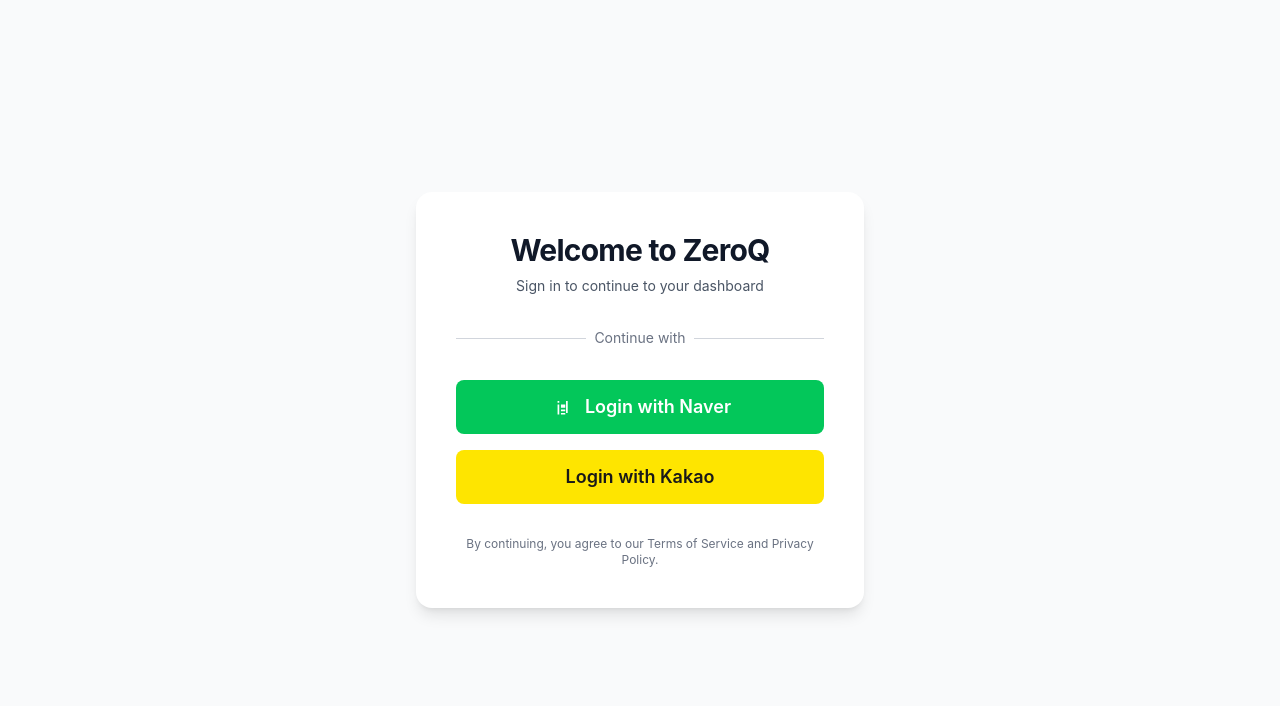
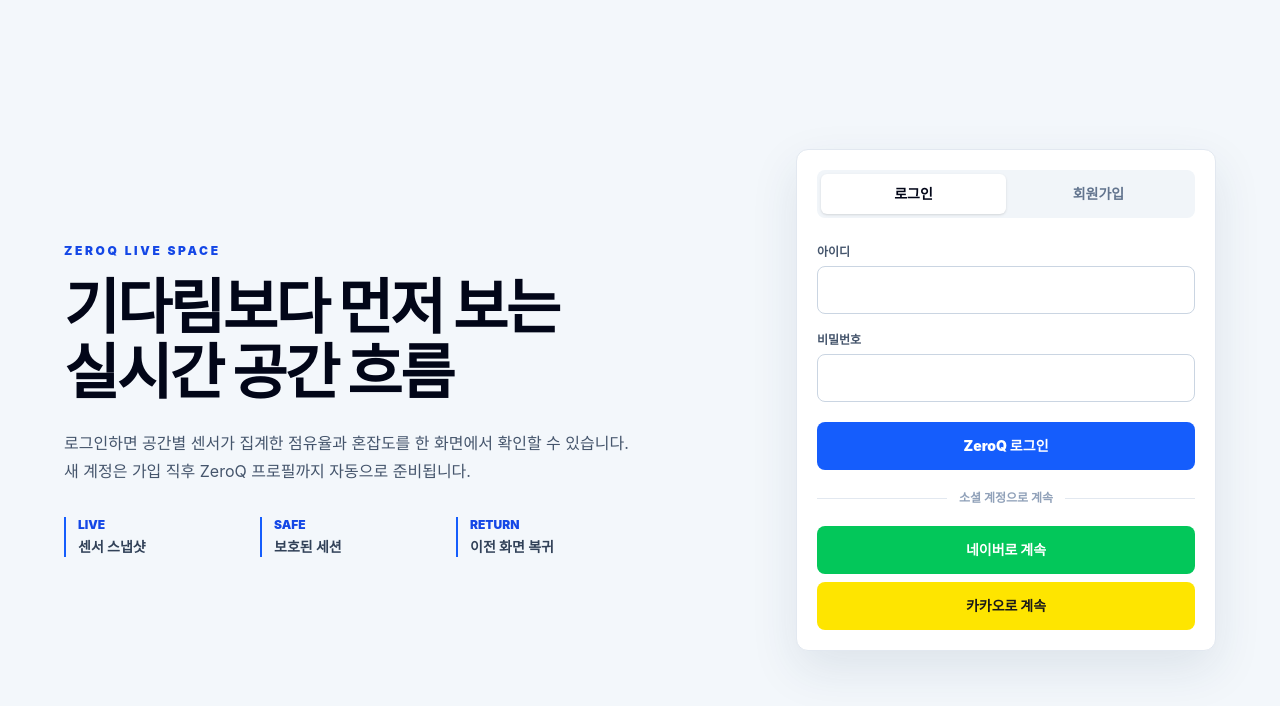
Before and after one commit to kd2675/zeroq-front-service, a Next.js app: page /login in a window 1280 px wide. Shown: the top 706 px of the page. Built offline with nearby package versions, Linux system fonts and the light colour scheme; no server answers.

Commit message:
feat: 사용자 로그인과 인증 복귀 흐름 통합

```diff
--- a/app/components/AuthWatcher.tsx
+++ b/app/components/AuthWatcher.tsx
@@ -3,7 +3,7 @@
 import { useEffect } from "react";
 import { usePathname, useRouter } from "next/navigation";
 import { onAuthExpired } from "@/app/lib/authEvents";
-import { currentBrowserPath, rememberOAuthNextPath } from "@/app/lib/authRouting";
+import { buildLoginPath, currentBrowserPath } from "@/app/lib/authRouting";
 
 export default function AuthWatcher() {
   const router = useRouter();
@@ -14,8 +14,7 @@
       if (pathname === "/login" || pathname === "/auth/callback") {
         return;
       }
-      rememberOAuthNextPath(currentBrowserPath());
-      router.push("/login?expired=1");
+      router.push(buildLoginPath(currentBrowserPath(), true));
     });
 
     return () => {
--- a/app/login/page.tsx
+++ b/app/login/page.tsx
@@ -1,132 +1,276 @@
-'use client';
+"use client";
 
-import { Suspense, useEffect, useState } from 'react';
-import { useSearchParams, useRouter } from 'next/navigation';
-import Image from 'next/image';
-import {
-  isUserRole,
-  logout,
-} from '@/app/lib/auth';
-import useAuthSession from '@/app/hooks/useAuthSession';
-import { consumeOAuthNextPath, rememberOAuthNextPath } from '@/app/lib/authRouting';
+import { Suspense, useEffect, useMemo, useState } from "react";
+import { useRouter, useSearchParams } from "next/navigation";
 
-const GATEWAY_BASE_URL = process.env.NEXT_PUBLIC_API_URL || 'http://localhost:8080';
+import useAuthSession from "@/app/hooks/useAuthSession";
+import { isUserRole, login, logout, signup } from "@/app/lib/auth";
+import { API_BASE } from "@/app/lib/api";
+import { rememberOAuthNextPath, sanitizeAuthNextPath } from "@/app/lib/authRouting";
+import { initializeProfile } from "@/app/lib/profile";
+
+type LoginMode = "login" | "signup";
 
 function LoginPageContent() {
+  const router = useRouter();
   const searchParams = useSearchParams();
-  const router = useRouter();
-  const expired = searchParams.get("expired") === "1";
-  const oauthError = searchParams.get("error");
-  const loginError = searchParams.get("loginError");
-  const [error, setError] = useState<string | null>(null);
   const { authStatus, isHydrated, user } = useAuthSession();
-  const queryError = oauthError || loginError ? resolveLoginError(loginError) : null;
-  const isProcessing = !queryError && (!isHydrated || authStatus === "unknown" || authStatus === "in");
+  const [mode, setMode] = useState<LoginMode>("login");
+  const [username, setUsername] = useState("");
+  const [password, setPassword] = useState("");
+  const [email, setEmail] = useState("");
+  const [message, setMessage] = useState<string | null>(null);
+  const [isSubmitting, setIsSubmitting] = useState(false);
+  const nextPath = useMemo(
+    () => sanitizeAuthNextPath(searchParams.get("next")),
+    [searchParams],
+  );
+  const queryMessage = resolveQueryMessage(searchParams);
 
   useEffect(() => {
-    if (queryError) {
-      return;
-    }
-    if (!isHydrated || authStatus === "unknown" || authStatus === "out") {
+    if (isSubmitting || !isHydrated || authStatus === "unknown" || authStatus === "out") {
       return;
     }
     if (!isUserRole(user?.role)) {
-      void logout().finally(() => {
-        setError("ZeroQ 서비스는 USER 계정만 로그인할 수 있습니다.");
-      });
+      void logout().finally(() => setMessage("ZeroQ 서비스는 USER 계정만 로그인할 수 있습니다."));
       return;
     }
-    router.replace(consumeOAuthNextPath());
-  }, [authStatus, isHydrated, queryError, router, user?.role]);
+    router.replace(nextPath);
+  }, [authStatus, isHydrated, isSubmitting, nextPath, router, user?.role]);
 
-  const handleNaverLogin = () => {
-    rememberOAuthNextPath("/");
-    window.location.replace(`${GATEWAY_BASE_URL}/oauth2/authorize/naver-zeroq-service`);
+  const handleSubmit = async (event: React.FormEvent<HTMLFormElement>) => {
+    event.preventDefault();
+    setMessage(null);
+
+    const normalizedUsername = username.trim();
+    const normalizedEmail = email.trim();
+    const validationMessage = validateForm(mode, normalizedUsername, password, normalizedEmail);
+    if (validationMessage) {
+      setMessage(validationMessage);
+      return;
+    }
+
+    setIsSubmitting(true);
+    try {
+      if (mode === "signup") {
+        const signupResult = await signup(normalizedUsername, password, normalizedEmail);
+        if (!signupResult.ok) {
+          setMessage(signupResult.message ?? "회원가입에 실패했습니다. 입력값 또는 중복 계정을 확인해 주세요.");
+          return;
+        }
+      }
+
+      const loginResult = await login(normalizedUsername, password);
+      if (!loginResult.ok || !loginResult.token) {
+        setMessage(loginResult.message ?? "로그인에 실패했습니다.");
+        return;
+      }
+      if (!isUserRole(loginResult.user?.role)) {
+        await logout();
+        setMessage("ZeroQ 서비스는 USER 계정만 로그인할 수 있습니다.");
+        return;
+      }
+
+      const profileResult = await initializeProfile(loginResult.token);
+      if (profileResult.error) {
+        await logout();
+        setMessage("프로필을 준비하지 못했습니다. 다시 로그인해 주세요.");
+        return;
+      }
+      router.replace(nextPath);
+    } catch (error) {
+      setMessage(error instanceof Error ? error.message : "로그인 처리 중 오류가 발생했습니다.");
+    } finally {
+      setIsSubmitting(false);
+    }
   };
 
-  const handleKakaoLogin = () => {
-    rememberOAuthNextPath("/");
-    window.location.replace(`${GATEWAY_BASE_URL}/oauth2/authorize/kakao-zeroq-service`);
+  const startOAuthLogin = (provider: "naver-zeroq-service" | "kakao-zeroq-service") => {
+    rememberOAuthNextPath(nextPath);
+    window.location.replace(`${API_BASE}/oauth2/authorize/${provider}`);
   };
 
-  if (isProcessing) {
-    return (
-      <main className="grid min-h-screen place-items-center bg-gray-50 px-4 dark:bg-gray-900" aria-live="polite">
-        <section className="text-center">
-          <span className="mx-auto block size-8 animate-spin rounded-full border-2 border-gray-300 border-t-blue-600" aria-hidden="true" />
-          <p className="mt-4 text-sm text-gray-600 dark:text-gray-300">로그인 상태를 확인하고 있습니다.</p>
-        </section>
-      </main>
-    );
+  if (!isHydrated || authStatus === "unknown" || (authStatus === "in" && !isSubmitting)) {
+    return <LoginProgress />;
   }
 
   return (
-    <div className="flex min-h-screen flex-col items-center justify-center bg-gray-50 dark:bg-gray-900">
-      <div className="w-full max-w-md space-y-8 rounded-2xl bg-white p-8 shadow-lg dark:bg-gray-800 md:p-10">
-
-        <div className="text-center">
-          <h1 className="text-3xl font-bold tracking-tight text-gray-900 dark:text-white">
-            Welcome to ZeroQ
+    <main className="min-h-screen bg-[#f3f7fb] px-5 py-8 text-slate-950">
+      <section className="mx-auto grid min-h-[calc(100vh-4rem)] w-full max-w-6xl items-center gap-10 lg:grid-cols-[1fr_420px]">
+        <div className="max-w-2xl">
+          <p className="text-xs font-black tracking-[0.22em] text-blue-700">ZEROQ LIVE SPACE</p>
+          <h1 className="mt-4 break-keep text-4xl font-black leading-[1.08] tracking-[-0.04em] md:text-6xl">
+            기다림보다 먼저 보는
+            <br />실시간 공간 흐름
           </h1>
-          <p className="mt-2 text-sm text-gray-600 dark:text-gray-400">
-            Sign in to continue to your dashboard
+          <p className="mt-6 max-w-xl break-keep text-base leading-7 text-slate-600">
+            로그인하면 공간별 센서가 집계한 점유율과 혼잡도를 한 화면에서 확인할 수 있습니다.
+            새 계정은 가입 직후 ZeroQ 프로필까지 자동으로 준비됩니다.
           </p>
-        </div>
-
-        <div className="relative">
-          <div className="absolute inset-0 flex items-center">
-            <div className="w-full border-t border-gray-300 dark:border-gray-600" />
-          </div>
-          <div className="relative flex justify-center text-sm">
-            <span className="bg-white px-2 text-gray-500 dark:bg-gray-800 dark:text-gray-400">
-              Continue with
-            </span>
+          <div className="mt-8 grid max-w-xl gap-3 sm:grid-cols-3">
+            {[
+              ["LIVE", "센서 스냅샷"],
+              ["SAFE", "보호된 세션"],
+              ["RETURN", "이전 화면 복귀"],
+            ].map(([label, description]) => (
+              <div key={label} className="border-l-2 border-blue-600 pl-3">
+                <p className="text-xs font-black text-blue-700">{label}</p>
+                <p className="mt-1 text-sm font-bold text-slate-700">{description}</p>
+              </div>
+            ))}
           </div>
         </div>
 
-        <div className="space-y-4">
+        <form
+          onSubmit={handleSubmit}
+          className="rounded-xl border border-slate-200 bg-white p-5 shadow-[0_18px_48px_rgba(28,57,90,0.10)]"
+        >
+          <div className="grid grid-cols-2 rounded-lg bg-slate-100 p-1">
+            {(["login", "signup"] as const).map((item) => (
+              <button
+                key={item}
+                type="button"
+                onClick={() => {
+                  setMode(item);
+                  setMessage(null);
+                }}
+                className={item === mode
+                  ? "rounded-md bg-white px-3 py-2.5 text-sm font-black text-slate-950 shadow-sm"
+                  : "rounded-md px-3 py-2.5 text-sm font-bold text-slate-500"}
+              >
+                {item === "login" ? "로그인" : "회원가입"}
+              </button>
+            ))}
+          </div>
+
+          <div className="mt-5 space-y-3">
+            <LoginField label="아이디" name="username" value={username} onChange={setUsername} autoComplete="username" />
+            {mode === "signup" ? (
+              <LoginField label="이메일" name="email" value={email} onChange={setEmail} type="email" autoComplete="email" />
+            ) : null}
+            <LoginField
+              label="비밀번호"
+              name="password"
+              value={password}
+              onChange={setPassword}
+              type="password"
+              autoComplete={mode === "login" ? "current-password" : "new-password"}
+            />
+          </div>
+
+          {queryMessage || message ? (
+            <p role="alert" aria-live="polite" className="mt-4 rounded-lg bg-red-50 px-3 py-2.5 text-sm font-semibold text-red-700">
+              {message ?? queryMessage}
+            </p>
+          ) : null}
+
           <button
-            onClick={handleNaverLogin}
-            className="group relative flex w-full items-center justify-center gap-3 rounded-lg border border-transparent bg-[#03C75A] py-3 px-4 text-lg font-semibold text-white transition-all duration-300 ease-in-out hover:bg-[#03C75A]/90 focus:outline-none focus:ring-2 focus:ring-[#03C75A] focus:ring-offset-2 dark:focus:ring-offset-gray-800"
+            type="submit"
+            disabled={isSubmitting}
+            className="mt-5 min-h-12 w-full rounded-lg bg-blue-600 px-4 py-3 text-sm font-black text-white hover:bg-blue-700 disabled:cursor-wait disabled:opacity-60"
           >
-            <Image
-              src="/naver_logo.svg"
-              alt="Naver Logo"
-              width={24}
-              height={24}
-              className="transition-transform duration-300 group-hover:scale-110"
-            />
-            <span>Login with Naver</span>
+            {isSubmitting ? "처리 중" : mode === "login" ? "ZeroQ 로그인" : "가입 후 시작"}
           </button>
-          <button
-            onClick={handleKakaoLogin}
-            className="group relative flex w-full items-center justify-center gap-3 rounded-lg border border-transparent bg-[#FEE500] py-3 px-4 text-lg font-semibold text-[#191919] transition-all duration-300 ease-in-out hover:bg-[#FEE500]/90 focus:outline-none focus:ring-2 focus:ring-[#FEE500] focus:ring-offset-2 dark:focus:ring-offset-gray-800"
-          >
-            <span>Login with Kakao</span>
-          </button>
-        </div>
 
-        <p className="text-center text-xs text-gray-500 dark:text-gray-400">
-          By continuing, you agree to our Terms of Service and Privacy Policy.
-        </p>
+          <div className="my-5 flex items-center gap-3 text-xs font-bold text-slate-400">
+            <span className="h-px flex-1 bg-slate-200" />
+            소셜 계정으로 계속
+            <span className="h-px flex-1 bg-slate-200" />
+          </div>
 
-        {expired ? (
-          <p className="rounded-lg border border-blue-200 bg-blue-50 px-3 py-2 text-center text-sm text-blue-700">
-            세션이 만료되었습니다. 다시 로그인해 주세요.
-          </p>
-        ) : null}
-        {error ?? queryError ? (
-          <p className="rounded-lg border border-red-200 bg-red-50 px-3 py-2 text-center text-sm text-red-700">
-            {error ?? queryError}
-          </p>
-        ) : null}
-      </div>
-    </div>
+          <div className="grid gap-2">
+            <SocialButton label="네이버로 계속" tone="naver" onClick={() => startOAuthLogin("naver-zeroq-service")} />
+            <SocialButton label="카카오로 계속" tone="kakao" onClick={() => startOAuthLogin("kakao-zeroq-service")} />
+          </div>
+        </form>
+      </section>
+    </main>
   );
 }
 
-function resolveLoginError(loginError: string | null): string {
-  switch (loginError) {
+function LoginField({
+  label,
+  name,
+  value,
+  onChange,
+  type = "text",
+  autoComplete,
+}: {
+  label: string;
+  name: string;
+  value: string;
+  onChange: (value: string) => void;
+  type?: string;
+  autoComplete?: string;
+}) {
+  return (
+    <label className="block">
+      <span className="text-xs font-bold text-slate-600">{label}</span>
+      <input
+        name={name}
+        type={type}
+        value={value}
+        onChange={(event) => onChange(event.target.value)}
+        autoComplete={autoComplete}
+        maxLength={255}
+        className="mt-1 min-h-12 w-full rounded-lg border border-slate-300 bg-white px-3 py-3 text-sm font-bold outline-none focus:border-blue-600 focus:ring-2 focus:ring-blue-600/10"
+      />
+    </label>
+  );
+}
+
+function SocialButton({ label, tone, onClick }: { label: string; tone: "naver" | "kakao"; onClick: () => void }) {
+  const className = tone === "naver"
+    ? "bg-[#03c75a] text-white hover:brightness-95"
+    : "bg-[#fee500] text-[#191919] hover:brightness-95";
+  return (
+    <button type="button" onClick={onClick} className={`min-h-12 rounded-lg px-4 py-3 text-sm font-black ${className}`}>
+      {label}
+    </button>
+  );
+}
+
+function LoginProgress() {
+  return (
+    <main className="grid min-h-screen place-items-center bg-[#f3f7fb] px-5" aria-live="polite">
+      <section className="text-center">
+        <span className="mx-auto block size-8 animate-spin rounded-full border-2 border-slate-300 border-t-blue-600" aria-hidden="true" />
+        <p className="mt-4 text-sm font-bold text-slate-600">로그인 상태를 확인하고 있습니다.</p>
+      </section>
+    </main>
+  );
+}
+
+function validateForm(mode: LoginMode, username: string, password: string, email: string): string | null {
+  if (!username) {
+    return "아이디를 입력해 주세요.";
+  }
+  if (!password) {
+    return "비밀번호를 입력해 주세요.";
+  }
+  if (mode === "signup" && !/^\S+@\S+\.\S+$/.test(email)) {
+    return "올바른 이메일을 입력해 주세요.";
+  }
+  return null;
+}
+
+function resolveQueryMessage(searchParams: URLSearchParams): string | null {
+  if (searchParams.get("expired") === "1") {
+    return "세션이 만료되었습니다. 다시 로그인해 주세요.";
+  }
+  const errorCode = searchParams.get("errorCode");
+  const provider = searchParams.get("provider")?.trim().toUpperCase();
+  if (errorCode === "oauth_provider_mismatch") {
+    const providerLabel = provider === "NAVER" ? "네이버" : provider === "KAKAO" ? "카카오" : "기존 소셜 계정";
+    return `${providerLabel} 로그인으로 다시 시도해 주세요.`;
+  }
+  if (errorCode === "oauth_email_missing") {
+    return "소셜 계정의 이메일 제공 동의가 필요합니다.";
+  }
+  if (errorCode === "oauth_provider_unsupported") {
+    return "지원하지 않는 소셜 로그인 방식입니다.";
+  }
+  switch (searchParams.get("loginError")) {
     case "unsupported_role":
       return "ZeroQ 서비스는 USER 계정만 로그인할 수 있습니다.";
     case "profile_initialize_failed":
@@ -136,13 +280,13 @@
     case "processing_failed":
       return "로그인 정보를 처리하는 중 문제가 발생했습니다. 다시 시도해 주세요.";
     default:
-      return "소셜 로그인에 실패했습니다. 다시 시도해 주세요.";
+      return searchParams.get("error") ? "소셜 로그인에 실패했습니다. 다시 시도해 주세요." : null;
   }
 }
 
 export default function LoginPage() {
   return (
-    <Suspense fallback={<div className="min-h-screen bg-gray-50 dark:bg-gray-900" />}>
+    <Suspense fallback={<main className="min-h-screen bg-[#f3f7fb]" />}>
       <LoginPageContent />
     </Suspense>
   );
--- a/scripts/verify-auth-flow.mjs
+++ b/scripts/verify-auth-flow.mjs
@@ -1,12 +1,13 @@
 import assert from "node:assert/strict";
 import { readFile } from "node:fs/promises";
 
-import { sanitizeAuthNextPath } from "../app/lib/authRouting.ts";
+import { buildLoginPath, sanitizeAuthNextPath } from "../app/lib/authRouting.ts";
 
 assert.equal(sanitizeAuthNextPath("/?space=3"), "/?space=3");
 assert.equal(sanitizeAuthNextPath("https://attacker.example/steal"), "/");
 assert.equal(sanitizeAuthNextPath("//attacker.example/steal"), "/");
 assert.equal(sanitizeAuthNextPath("/auth/callback"), "/");
+assert.equal(buildLoginPath("/?space=3", true), "/login?next=%2F%3Fspace%3D3&expired=1");
 
 const callbackSource = await readFile(new URL("../app/auth/callback/page.tsx", import.meta.url), "utf8");
 const loginSource = await readFile(new URL("../app/login/page.tsx", import.meta.url), "utf8");
@@ -16,6 +17,7 @@
 assert.doesNotMatch(callbackSource, /get\("token"\)|setAccessToken\(/);
 assert.doesNotMatch(loginSource, /get\(['"]token['"]\)|window\.location\.href/);
 assert.match(loginSource, /window\.location\.replace/);
+assert.match(loginSource, /await signup\(/);
 assert.match(authSource, /explicitlySignedOut/);
 assert.match(authSource, /requestGeneration !== authGeneration/);
 
```
Also changed, not shown: app/auth/callback/page.tsx (+6 -2 lines), app/hooks/useAuthSession.ts (+2 -5 lines), app/lib/auth.ts (+34 -0 lines), app/lib/authRouting.ts (+13 -0 lines), 1 other file (tests, documents, lock files or other folders).
